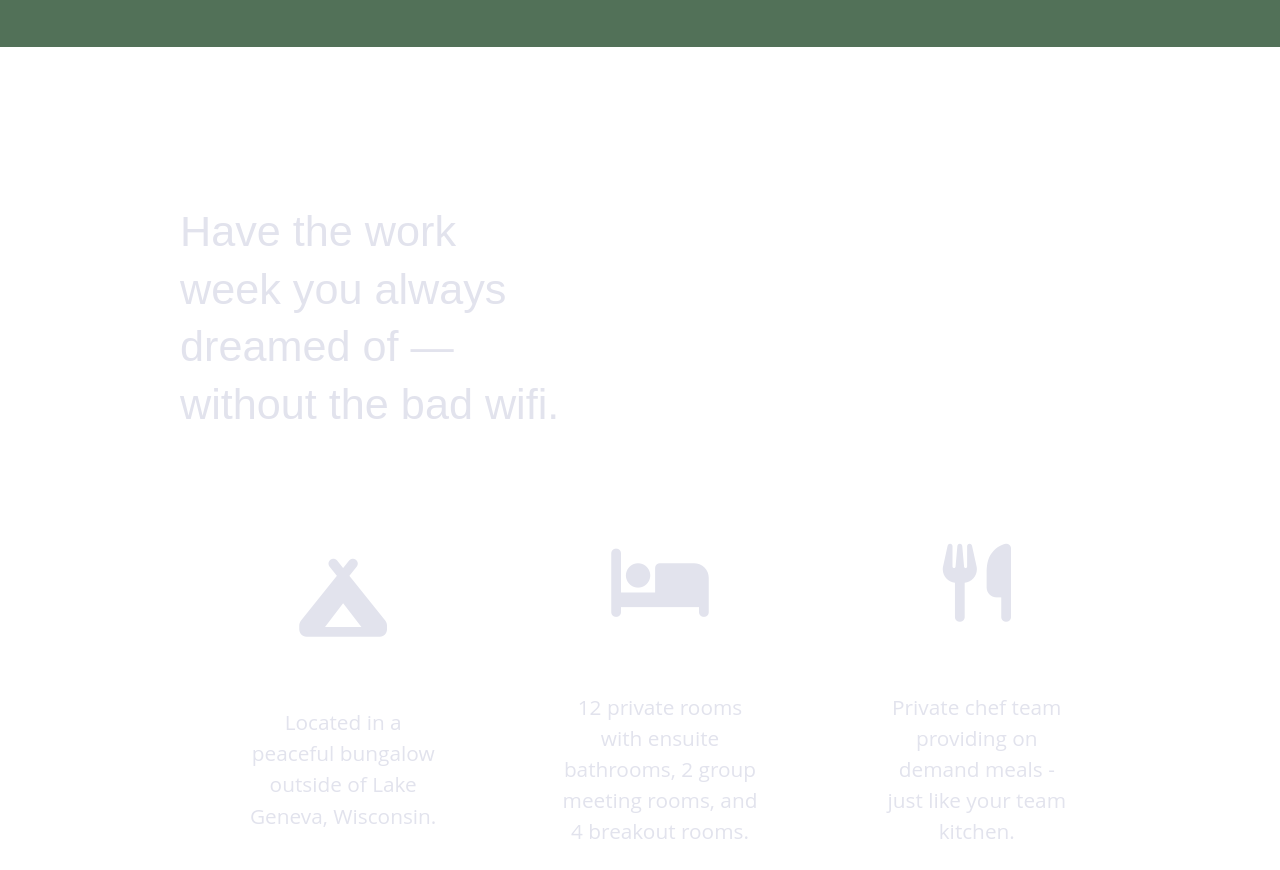
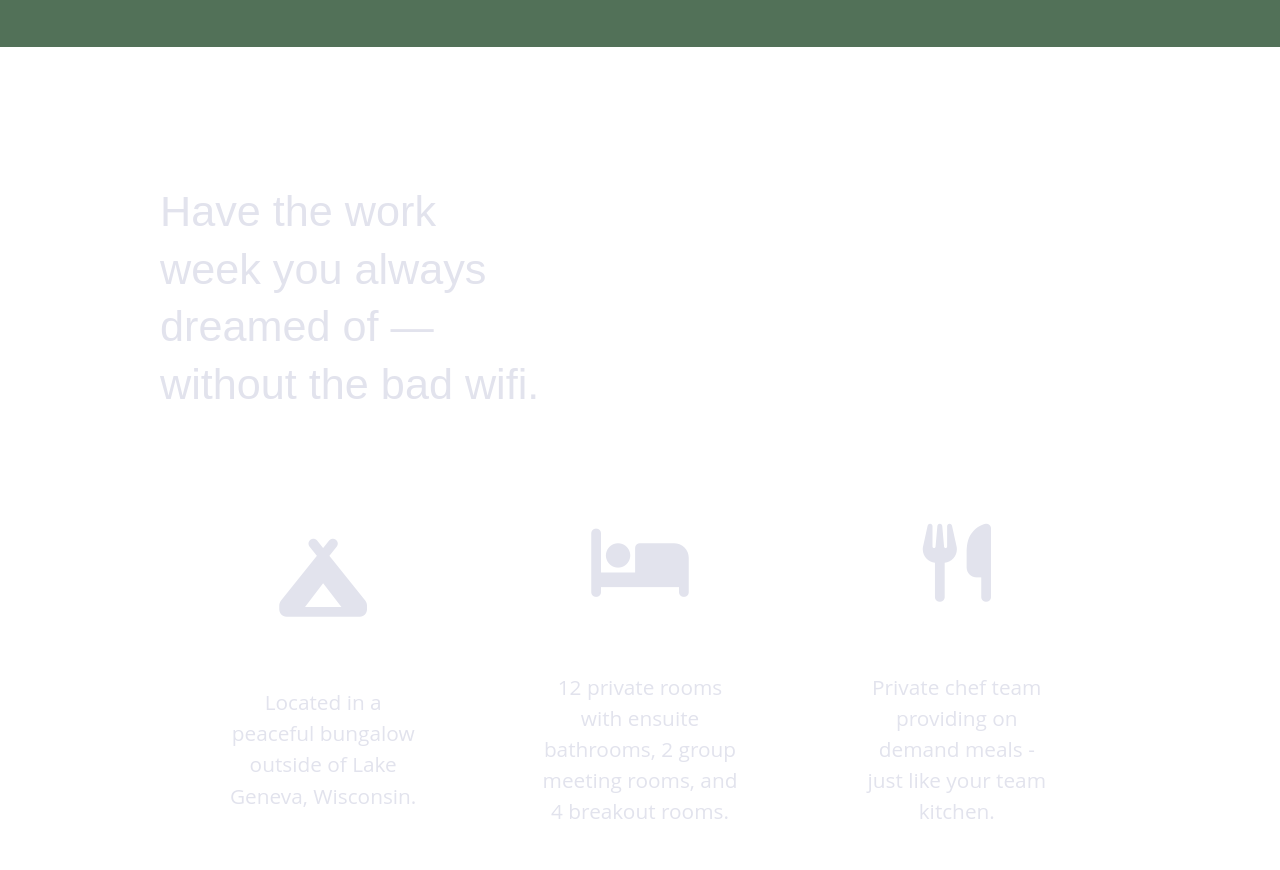
Before and after one commit to lindsaylovescode/lindsaylovescode.github.io, a website built with Parcel: page unplugged-retreat/index.html in a window 1280 px wide. Shown: the part 1086-1956 px from the top of the page. Built offline with nearby package versions, Linux system fonts and the light colour scheme; files whose address does not match are found by name.

Commit message:
Update main.css

```diff
--- a/unplugged-retreat/css/main.css
+++ b/unplugged-retreat/css/main.css
@@ -634,7 +634,7 @@ header a{
       display:flex;
       justify-content: center;
       width:100%;
-      margin:20px;
+      margin:0px;
     }
       .features #contact-wrapper h2 {
         margin: 20px;
```
